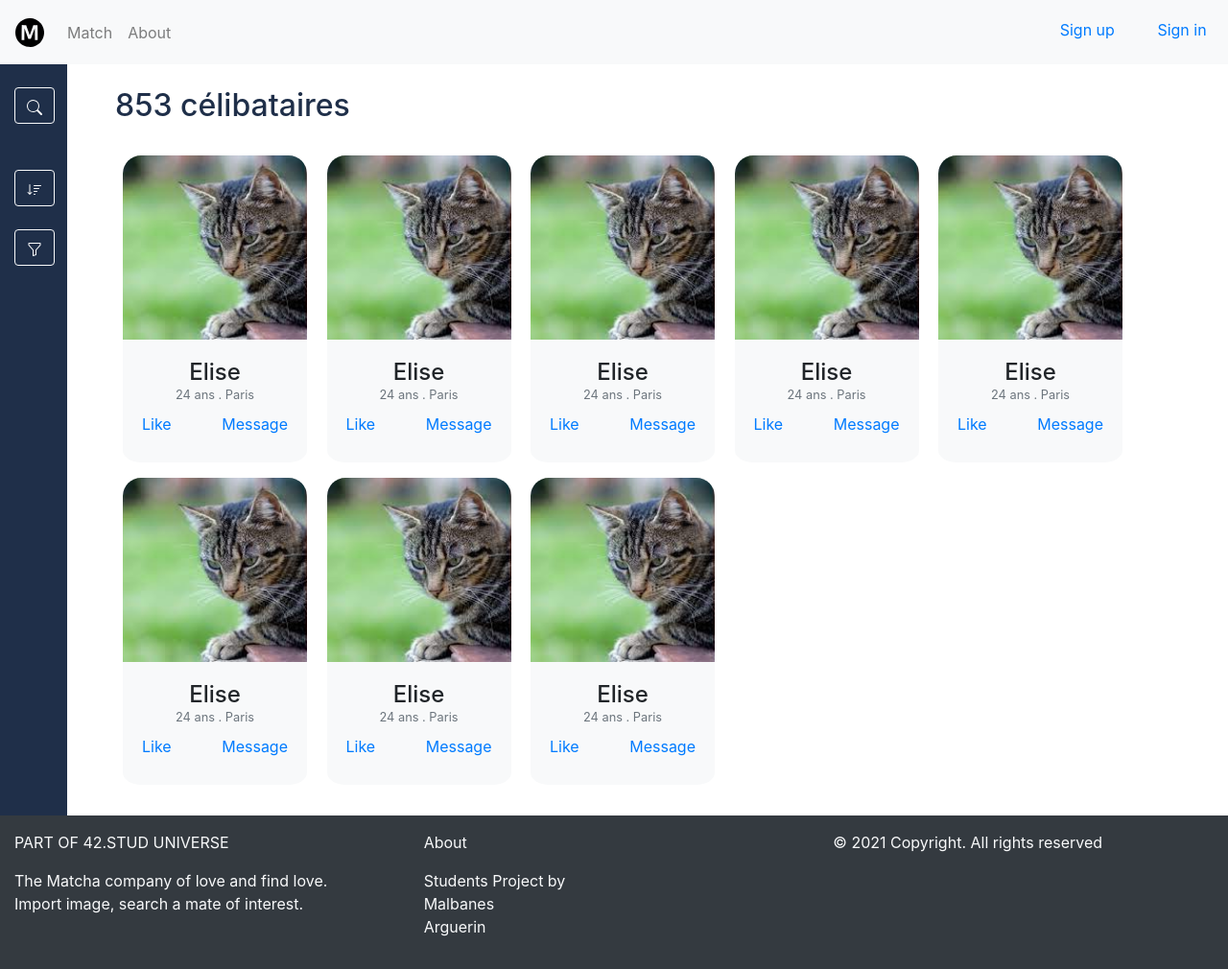
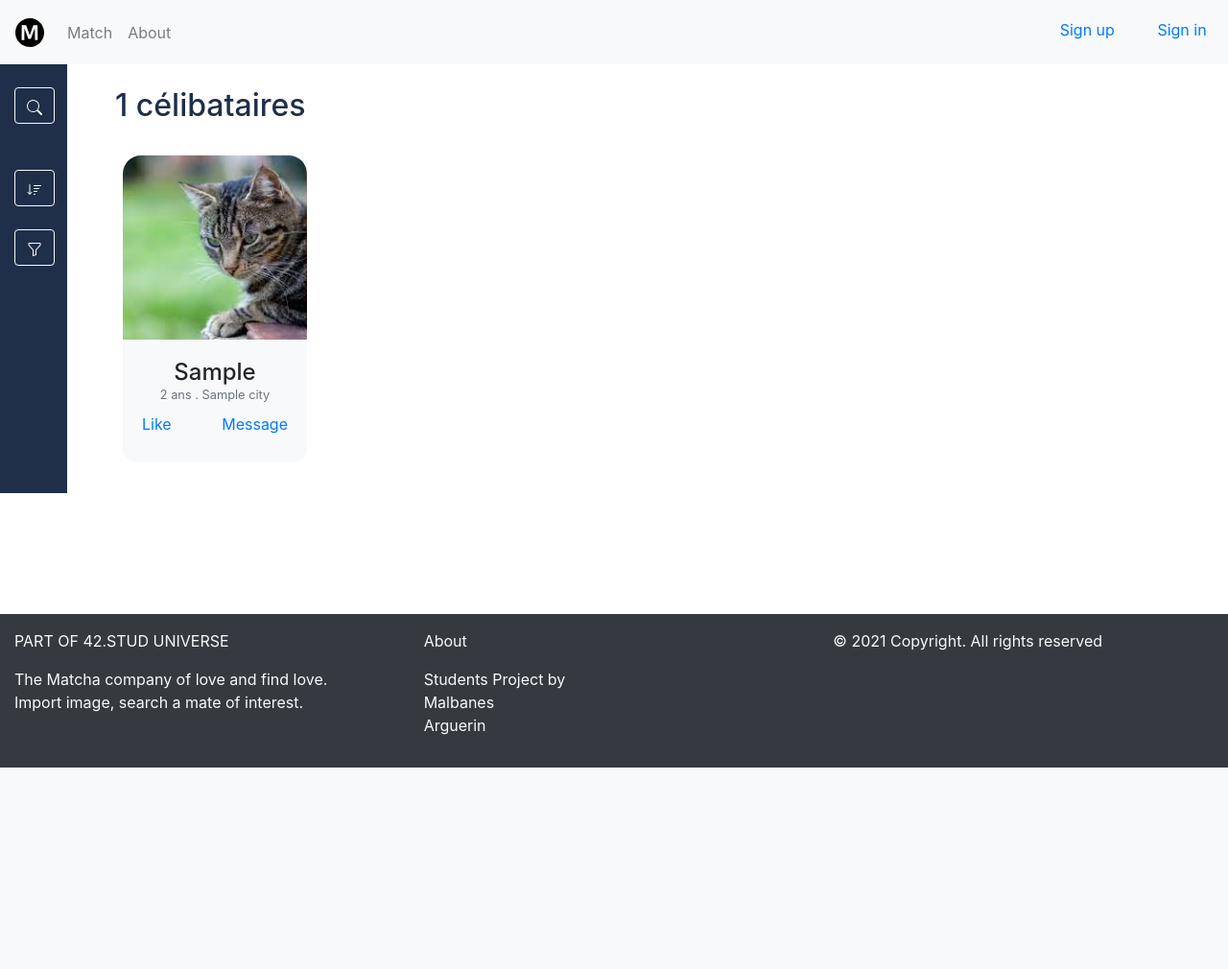
Before and after one commit to malbanes/Matcha, a Flask app: page /search in a window 1280 px wide. Shown: the whole page at 96% size. After the commit the page ends 800 px from the top, so only its background shows below. Run offline with Flask 2, Linux system fonts and the light colour scheme; a database or web service that is not in the repository returns one stand-in record (values such as "Sample title"); some libraries are stand-ins or nearby versions.

Commit message:
hashatg edit profile

```diff
--- a/Flask_App/__init__.py
+++ b/Flask_App/__init__.py
@@ -25,7 +25,7 @@ def create_app():
     app.config['MAIL_USE_SSL'] = True
 
     # gmail authentication
-    app.config['MAIL_USERNAME'] = "noreply42project@gmail.com"
+    app.config['MAIL_USERNAME'] = ""
     app.config['MAIL_PASSWORD'] = ""
 
     # S3 upload
--- a/Flask_App/main.py
+++ b/Flask_App/main.py
@@ -79,7 +79,6 @@ def profile():
 # edit profile page that return 'edit-profile'
 @main.route('/edit-profile')
 def editprofile():
-
     image_path = dict()
     conn = get_db_connection()
     cur = conn.cursor()
@@ -106,6 +105,8 @@ def editprofile():
         interest_list.append(cur.fetchone()[0].rstrip())
         print(interest_list)
     print("blablabla")
+    cur.execute("SELECT * FROM \"Interest\";")
+    full_interest = cur.fetchall()
     cur.close()
     conn.close()
     for key, imgpth in all_images:
@@ -113,9 +114,7 @@ def editprofile():
     total_img = len(image_path)
     if total_img != 5:
         image_path['default'] = create_presigned_url(current_app.config["S3_BUCKET"],"test/no-photo.png")
-
-
-    return render_template('edit-profile.html', image_profil=image_profil_id, images_urls=image_path, total_img=total_img, interest=interest_list, bio=i_am_bio, genre=i_am_genre, orientation=i_am_orientation)
+    return render_template('edit-profile.html', image_profil=image_profil_id, images_urls=image_path, total_img=total_img, interest=interest_list, bio=i_am_bio, genre=i_am_genre, orientation=i_am_orientation, full_interest=full_interest)
 
 @main.route('/uploadajax', methods = ['POST'])
 def upldfile():
@@ -147,6 +146,7 @@ def setimgprofil():
         if img_id :
             conn = get_db_connection()
             cur = conn.cursor()
+            cur.execute
             cur.execute("UPDATE profil SET image_profil='{0}' WHERE user_id={1};".format(img_id,current_user.id))
             conn.commit()
             cur.close()
@@ -213,14 +213,26 @@ def updprim():
 @main.route('/updatehashtag', methods = ['POST'])
 def updhash():
     if request.method == 'POST':
-        tab = ["voyage", "music", "licorne"]
-        interest_list = []
-        cknames = request.form.getlist("check")
-        if (cknames):
-            for ckname in cknames:
-                interest_list.append(tab[int(ckname)].rstrip())
-        if (interest_list) :
-            return jsonify(interest_list)
+        hash_id = request.form.getlist("check")
+        print(hash_id)
+        existing_list = []
+        if (hash_id):
+            conn = get_db_connection()
+            cur = conn.cursor()
+            try:
+                cur.execute("DELETE FROM \"ProfilInterest\" WHERE user_id='{0}';".format(current_user.id))
+            except:
+                print("no hash  for the user")
+            for i in hash_id:
+                cur.execute("INSERT INTO \"ProfilInterest\" (user_id, interest_id) VALUES ('{0}', '{1}');".format(current_user.id, i))
+                conn.commit()
+            for id in hash_id:
+                cur.execute("SELECT hashtag FROM \"Interest\" WHERE id='{0}' LIMIT 1;".format(id))
+                existing_list.append(cur.fetchone()[0].rstrip())
+                print(existing_list)
+            cur.close()
+            conn.close()
+            return jsonify(existing_list)
         else:
             return ("KO")
 
@@ -370,7 +382,7 @@ def notification():
     return render_template('notification.html')
 
 # search page that return 'match'
-@main.route('/search')
+@main.route('/search', methods=['GET', 'POST'])
 def search():
     final_users = []
     conn = get_db_connection()
--- a/Flask_App/models.py
+++ b/Flask_App/models.py
@@ -6,6 +6,8 @@ class User(UserMixin, object):
         self._user = user
         self.id = user[0]
         self.name = user[4] + ' ' + user[5]
+        self.firstname = user[4]
+        self.lastname = user[5]
         self.email = user[6]
         self.username = user[1]
         self.confirmed = user[7]
--- a/Flask_App/templates/base.html
+++ b/Flask_App/templates/base.html
@@ -78,7 +78,7 @@
                 </a>
             </li>
             <li class="list-inline-item">
-                <a class="" href="{{ url_for('main.message') }}">
+                <a class="" href="{{ url_for('main.chat') }}">
                     <svg xmlns="http://www.w3.org/2000/svg" class="myicon" fill="currentColor" class="bi bi-chat-left-text" viewBox="0 0 16 16">
                         <path d="M14 1a1 1 0 0 1 1 1v8a1 1 0 0 1-1 1H4.414A2 2 0 0 0 3 11.586l-2 2V2a1 1 0 0 1 1-1h12zM2 0a2 2 0 0 0-2 2v12.793a.5.5 0 0 0 .854.353l2.853-2.853A1 1 0 0 1 4.414 12H14a2 2 0 0 0 2-2V2a2 2 0 0 0-2-2H2z"/>
                         <path d="M3 3.5a.5.5 0 0 1 .5-.5h9a.5.5 0 0 1 0 1h-9a.5.5 0 0 1-.5-.5zM3 6a.5.5 0 0 1 .5-.5h9a.5.5 0 0 1 0 1h-9A.5.5 0 0 1 3 6zm0 2.5a.5.5 0 0 1 .5-.5h5a.5.5 0 0 1 0 1h-5a.5.5 0 0 1-.5-.5z"/>
@@ -97,7 +97,7 @@
                     <a class="dropdown-item" href="{{ url_for('main.account') }}">My account</a>
                     <a class="dropdown-item" href="{{ url_for('main.editprofile') }}">Edit profile</a>
                     <a class="dropdown-item" href="{{ url_for('main.notification') }}">Notification</a>
-                    <a class="dropdown-item" href="{{ url_for('main.message') }}">Message</a>
+                    <a class="dropdown-item" href="{{ url_for('main.chat') }}">Message</a>
 
 
                     <a class="dropdown-item mt-2" href="{{ url_for('auth.logout') }}">
--- a/Flask_App/templates/research.html
+++ b/Flask_App/templates/research.html
@@ -41,11 +41,11 @@
   <div class="container container-match">
 
     <div class="h2 text-deepblue mb-4">
-        853 célibataires
+        {{ user_num }} célibataires
     </div>
 
     <div class="">
-        {% for i in range(1,9) %}
+        {% for i in all_users %}
         <div class="d-inline-flex">
           <div class="card no-border mx-2 mb-2 mt-2" style="width: 12rem;height: 20rem;">
             <a href="{{ url_for('main.profile')}}">
@@ -54,8 +54,8 @@
               </div>
             </a>
             <div class="card-body center bg-light rounded-demi-invert">
-              <h4 class="card-title mb-0">Elise</h5>
-              <small><p class="card-text text-muted">24 ans . Paris</p></small>
+              <h4 class="card-title mb-0">{{i[0]}}</h5>
+              <small><p class="card-text text-muted">{{i[1]}} ans . {{i[2]}}</p></small>
               <div class="row mt-2">
                 <div class="col-auto mr-auto">
                   <a href="#" class="">Like</a>
@@ -122,20 +122,14 @@
             <input type="text" class="live-search-box form-control" placeholder="search here" />
           </div>
             <ul class="live-search-list list-inline" type="None">
-                {% for i in range(1,20) %}
+                {% for i in full_interest %}
                 <li class="list-inline-item" style="display: none;">
                     <div class="custom-control custom-checkbox mx-2 d-inline-flex">
                         <input type="checkbox" class="custom-control-input" id="hashtag1S" name="check" value="hashtag1S">
-                        <label class="custom-control-label" for="hashtag1S">Music</label>
+                        <label class="custom-control-label" for="hashtag1S">{{ i[1] }}</label>
                     </div>
                 </li>
                 {% endfor %}
-                <li class="list-inline-item">
-                    <div class="custom-control custom-checkbox mx-2 d-inline-flex">
-                        <input type="checkbox" class="custom-control-input" id="hashtag2S" name="check" value="hashtag2S">
-                        <label class="custom-control-label" for="hashtag2S">Voyage</label>
-                    </div>
-                </li>
             </ul>
             </br>
             <div class="modal-footer">
@@ -213,20 +207,14 @@
             <input type="text" class="live-search-box form-control" placeholder="search here" />
         </div>
             <ul class="live-search-list list-inline" type="None">
-                {% for i in range(1,20) %}
+                {% for i in full_interest %}
                 <li class="list-inline-item" style="display: none;">
                     <div class="custom-control custom-checkbox mx-2 d-inline-flex">
                         <input type="checkbox" class="custom-control-input" id="hashtag1" name="check" value="hashtag1">
-                        <label class="custom-control-label" for="hashtag1">Music</label>
+                        <label class="custom-control-label" for="hashtag1">{{ i[1] }}</label>
                     </div>
                 </li>
                 {% endfor %}
-                <li class="list-inline-item">
-                    <div class="custom-control custom-checkbox mx-2 d-inline-flex">
-                        <input type="checkbox" class="custom-control-input" id="hashtag2" name="check" value="hashtag2">
-                        <label class="custom-control-label" for="hashtag2">Voyage</label>
-                    </div>
-                </li>
             </ul>
         </form>
       </div>
```
Also changed, not shown: Flask_App/templates/edit-profile.html (+5 -11 lines).
